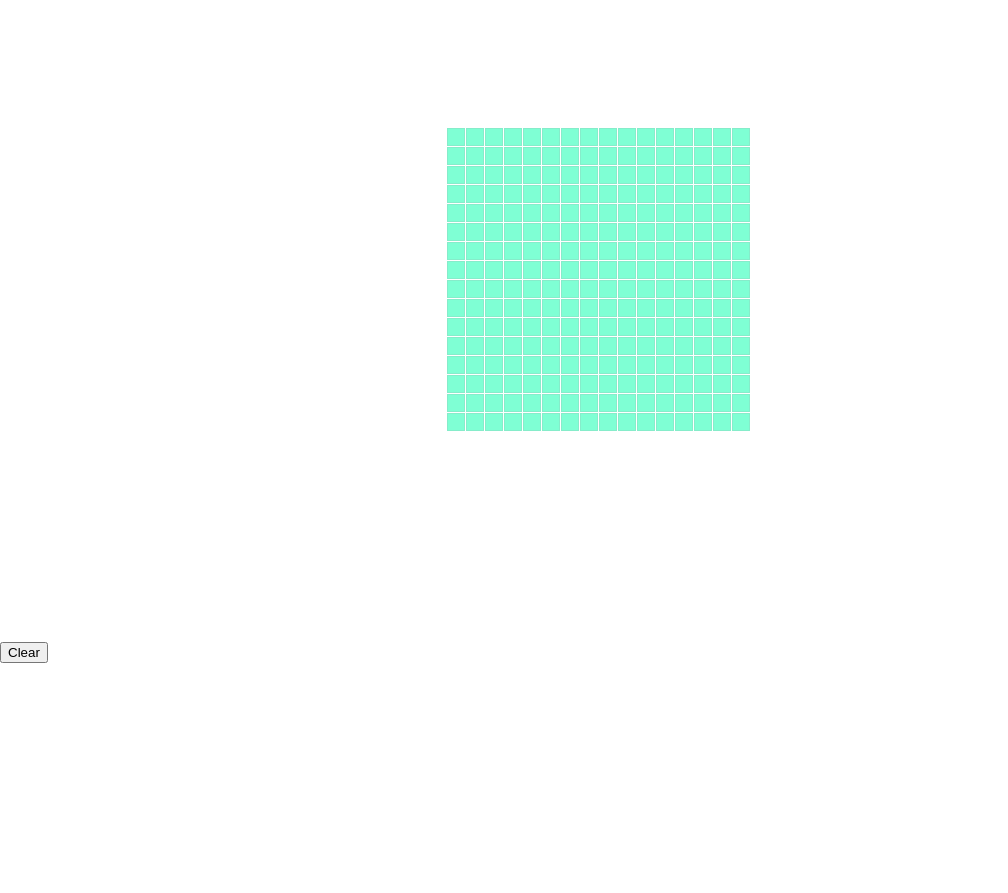
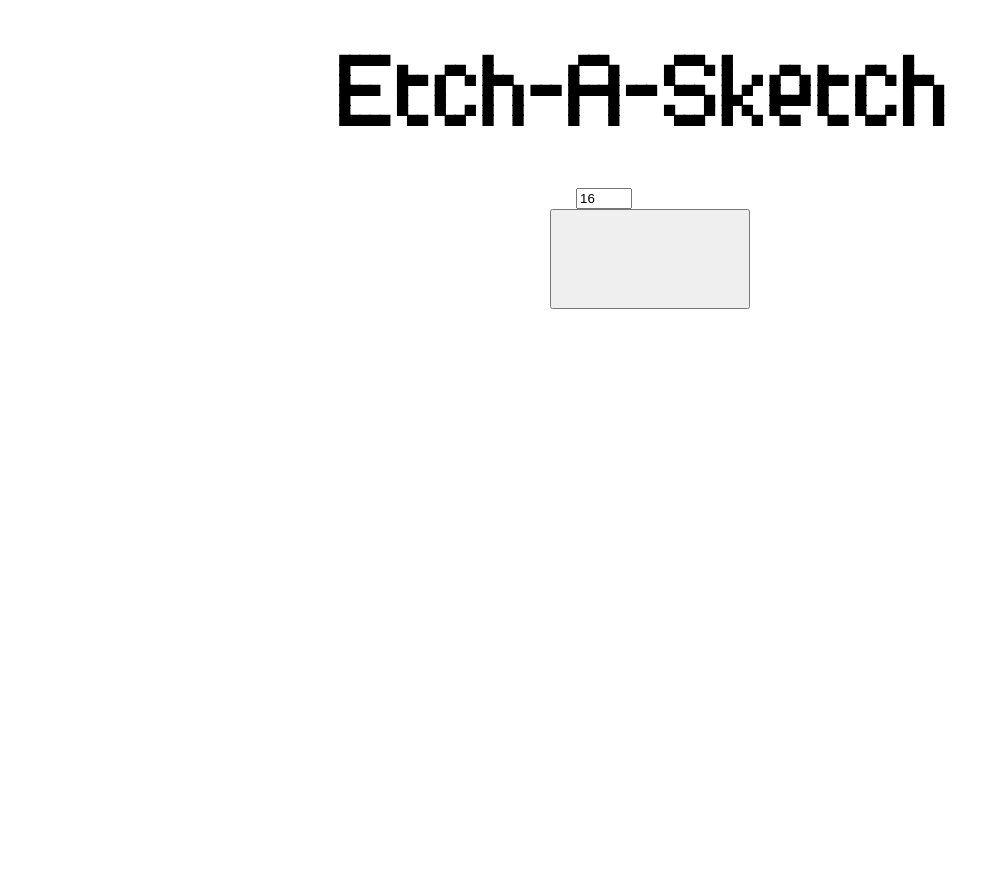
Before and after one commit to FonsecaJoao/etch-a-sketch, a plain HTML site: page index.html in a window 1280 px wide. Shown: the top 893 px of the page, without its empty margins (0-1008 px from the left). Drawn offline with Linux system fonts and the light colour scheme.

Commit message:
Refactor build function

```diff
--- a/css/index.css
+++ b/css/index.css
@@ -1,3 +1,8 @@
+@font-face {
+    font-family: SUBWT;
+    src: url('../SUBWT.ttf');
+}
+
 html, body {
     margin: 0;
     padding: 0;
@@ -6,23 +11,37 @@ html, body {
     background-color: white;
 }
 
+h1 {
+    font-family: 'SUBWT';
+    font-size: 5em;
+    text-align: center;
+}
+
+button {
+    margin-left: 43vw;
+    height: 100px;
+    width: 200px;
+}
+
+input[type='number'] {
+    margin-left: 45vw;
+}
+
 #grid {
     position: relative;
-    margin: 10% auto;
-    display: grid;
-    height: 386px;
-    width: 386px;
-    grid-template-columns: 19px 19px 19px 19px 19px 19px 19px 19px 19px 19px 19px
-        19px 19px 19px 19px 19px;
-    grid-template-rows: 19px 19px 19px 19px 19px 19px 19px 19px 19px 19px 19px
-        19px 19px 19px 19px 19px;
+    margin: 10vh 30vw 1vh 35vw;
+    display: flex;
+    flex-wrap: wrap;
     background-color: white;
+    height: 500px;
+    width: 500px;
 }
 
 .sqr {
-    height: 16px;
-    width: 16px;
+    height: 27px;
+    width: 27px;
     border: 1px #a19f9f33 solid;
     background-color: aquamarine;
     opacity: 1;
+    margin: 1px;
 }
--- a/index.html
+++ b/index.html
@@ -8,6 +8,9 @@
     <title>Etch-a-Sketch</title>
 </head>
 <body>
+    <h1>Etch-A-Sketch</h1>
+    <input type="number" name="pixel" id="pixel" value="16" min="0" max="64" required>
+    <button onclick="buildGrid()"></button>
     <div id="grid">
 
     </div>
--- a/js/index.js
+++ b/js/index.js
@@ -1,14 +1,33 @@
-const grid = document.getElementById('grid');
+let grid = document.getElementById('grid');
 const clear = document.getElementById('clear');
+const pixel = document.getElementById('pixel');
+
+
 
 function buildGrid() {
+    grid.innerHTML = '';
+    if (pixel.value % 2 !== 0) {
+        alert('Select only even numbers please!');
+    } else {
+        const margin = pixel.value * 2;
+        const border = pixel.value * 2;
+        const sumMarginAndBorder = margin + border;
+        const fitInGrid = 500 - sumMarginAndBorder;
+        const measurePixel = fitInGrid / pixel.value;
+        const sqrLength = pixel.value * pixel.value;
         let div = document.createElement('div');
-    for (let i = 0; i < 256; i++) {
+        for (let i = 0; i < sqrLength; i++) {
             div = document.createElement('div');
             grid.appendChild(div);
             div.className = 'sqr';
             div.setAttribute('id', 'sqr');
             div.addEventListener('mouseover', hover);
+        }
+        for (let i = 0; i < sqrLength; i++) {
+            const sqr = document.querySelectorAll('#sqr');
+            sqr[i].style.height = '' + measurePixel + 'px';
+            sqr[i].style.width = '' + measurePixel + 'px';
+        }
     }
 };
 
@@ -19,10 +38,8 @@ function hover() {
 function clearGrid() {
     const sqr = document.querySelectorAll('#sqr');
     for (let i = 0; i <  sqr.length; i++) {
-        sqr[i].style.background = 'aquamarine';
+        sqr[i].style.backgroundColor = 'aquamarine';
     }
 }
 
 clear.addEventListener('click', clearGrid);
-
-buildGrid();
```
Lines whose indentation alone changed are shown as unchanged.
